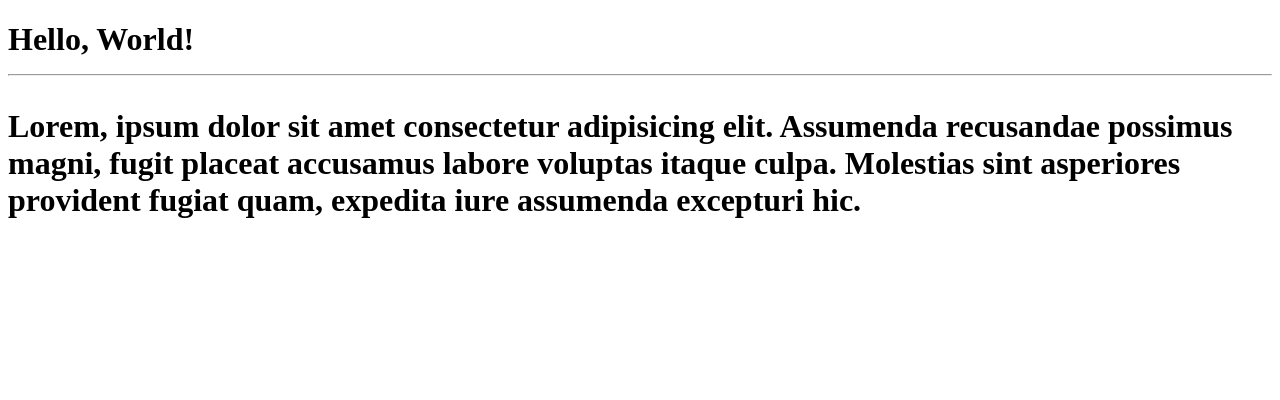
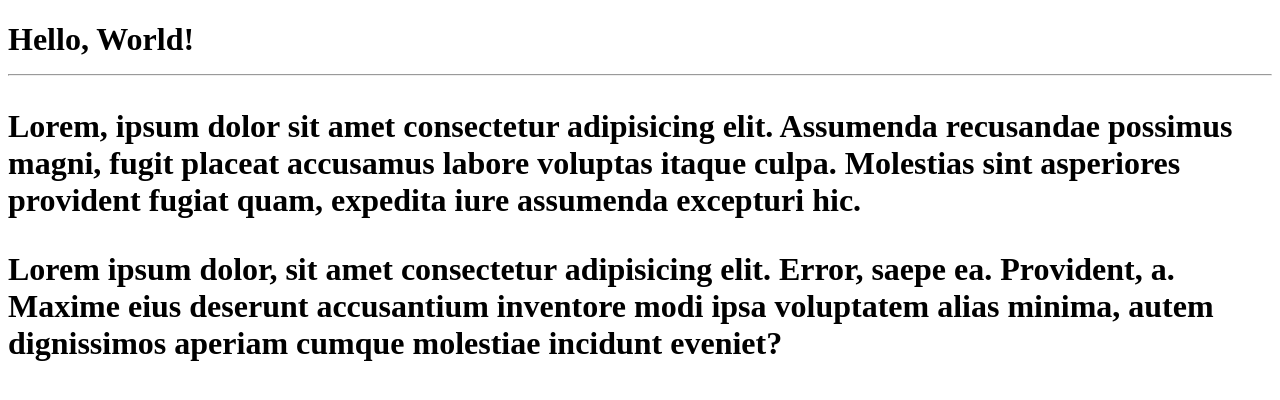
Before and after one commit to JulianMaistrovicz/Casablanca-v.1, a plain HTML site: page Site exemplo/index.html in a window 1280 px wide. Drawn offline with Linux system fonts and the light colour scheme.

Commit message:
Novo Paragráfo

```diff
--- a/Site exemplo/index.html
+++ b/Site exemplo/index.html
@@ -9,6 +9,7 @@
 <body> <h1>Hello, World!
     <hr>
     <p>Lorem, ipsum dolor sit amet consectetur adipisicing elit. Assumenda recusandae possimus magni, fugit placeat accusamus labore voluptas itaque culpa. Molestias sint asperiores provident fugiat quam, expedita iure assumenda excepturi hic.</p>
+    <p>Lorem ipsum dolor, sit amet consectetur adipisicing elit. Error, saepe ea. Provident, a. Maxime eius deserunt accusantium inventore modi ipsa voluptatem alias minima, autem dignissimos aperiam cumque molestiae incidunt eveniet?</p>
 </h1>
 
 </body>
```
